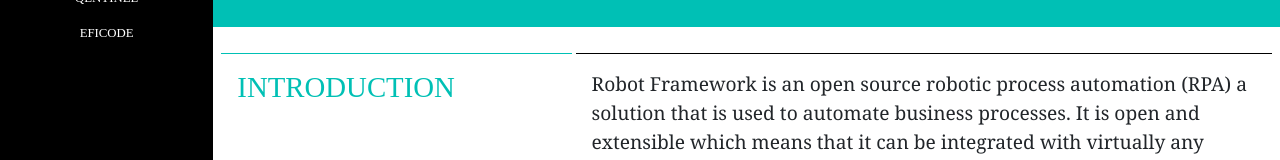
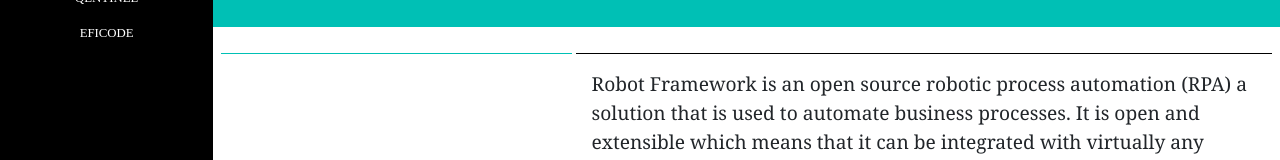
Before and after one commit to robotframework/rpa, a Vue app in the folder sources/: page / in a window 1280 px wide. Shown: the part 350-510 px from the top of the page. Built offline with nearby package versions, Linux system fonts and the light colour scheme; a web font is replaced by a local one.

Commit message:
Remove "introduction" header as it feels unnecessary

```diff
--- a/sources/src/App.vue
+++ b/sources/src/App.vue
@@ -33,7 +33,7 @@ export default {
           feature_box: false,
           data: {
             text: {
-              header: "Introduction",
+              header: "",
               text:
                 "<p>Robot Framework is an open source robotic process automation (RPA) a solution that is used to automate business processes. It is open and extensible which means that it can be integrated with virtually any other tool to create powerful and flexible RPA solutions.<p>Robot’s core framework is a generic automation platform that is hugely popular in test automation and has an active community of thousands of developers with many industry leading companies using it in their software development. This means that Robot Framework is actively supported and continuously improving.</p><p>The extensibility of Robot Framework is enabled by its modular architecture that builds on top of extension libraries. The Robot Framework community develops and maintains these libraries that provide functionality such as optical image recognition, database access, HTTP APIs, iOS and Android application support, and remote execution. It is also trivially easy to create new libraries out of Python or Java code which enables any user to integrate new functionality into Robot Framework.</p></p>Being open source also means that Robot Framework is free to use without licensing costs and you can run any number of Robot Framework RPA processes in parallel. Orchestration functionality in enterprise scale projects are available through Jenkins plugins.</p>"
             }
```
